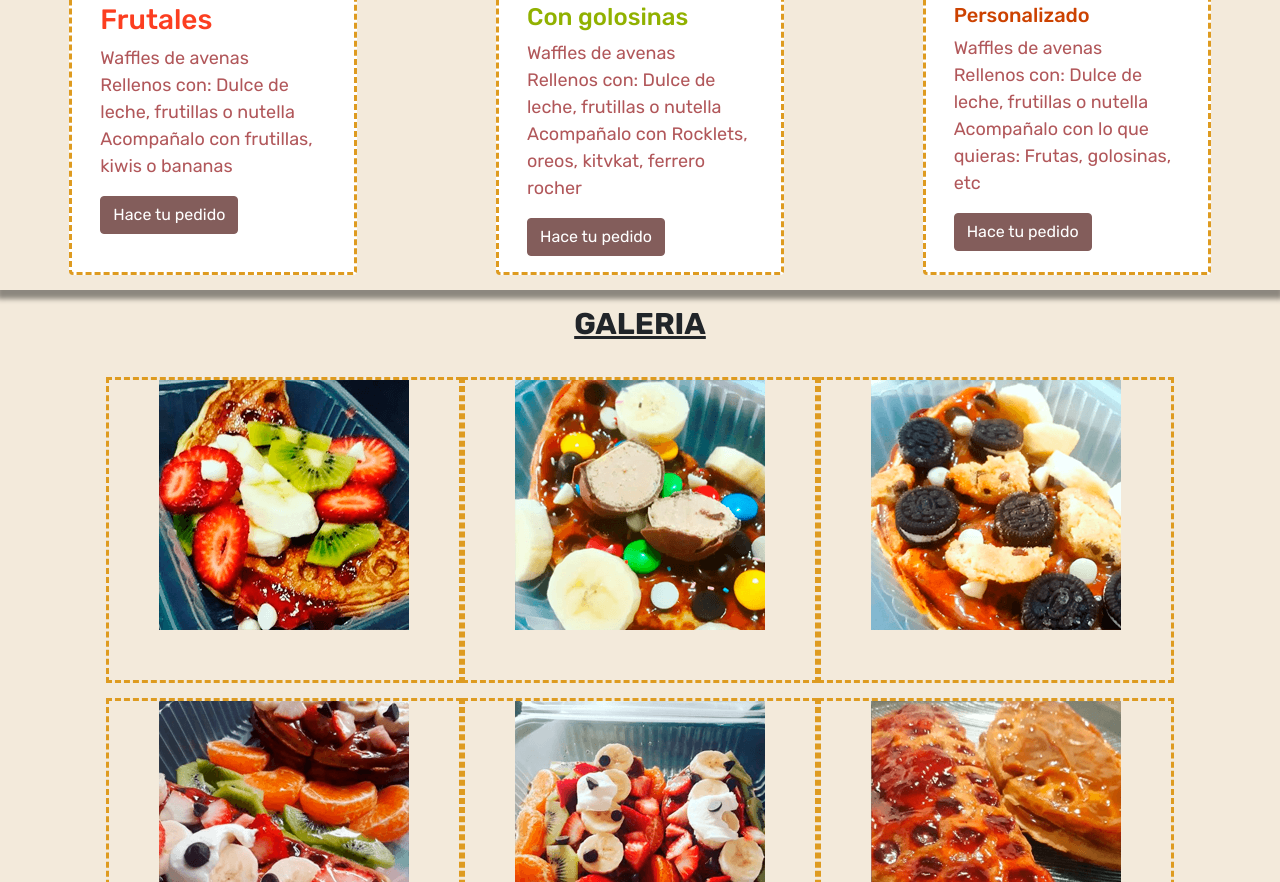
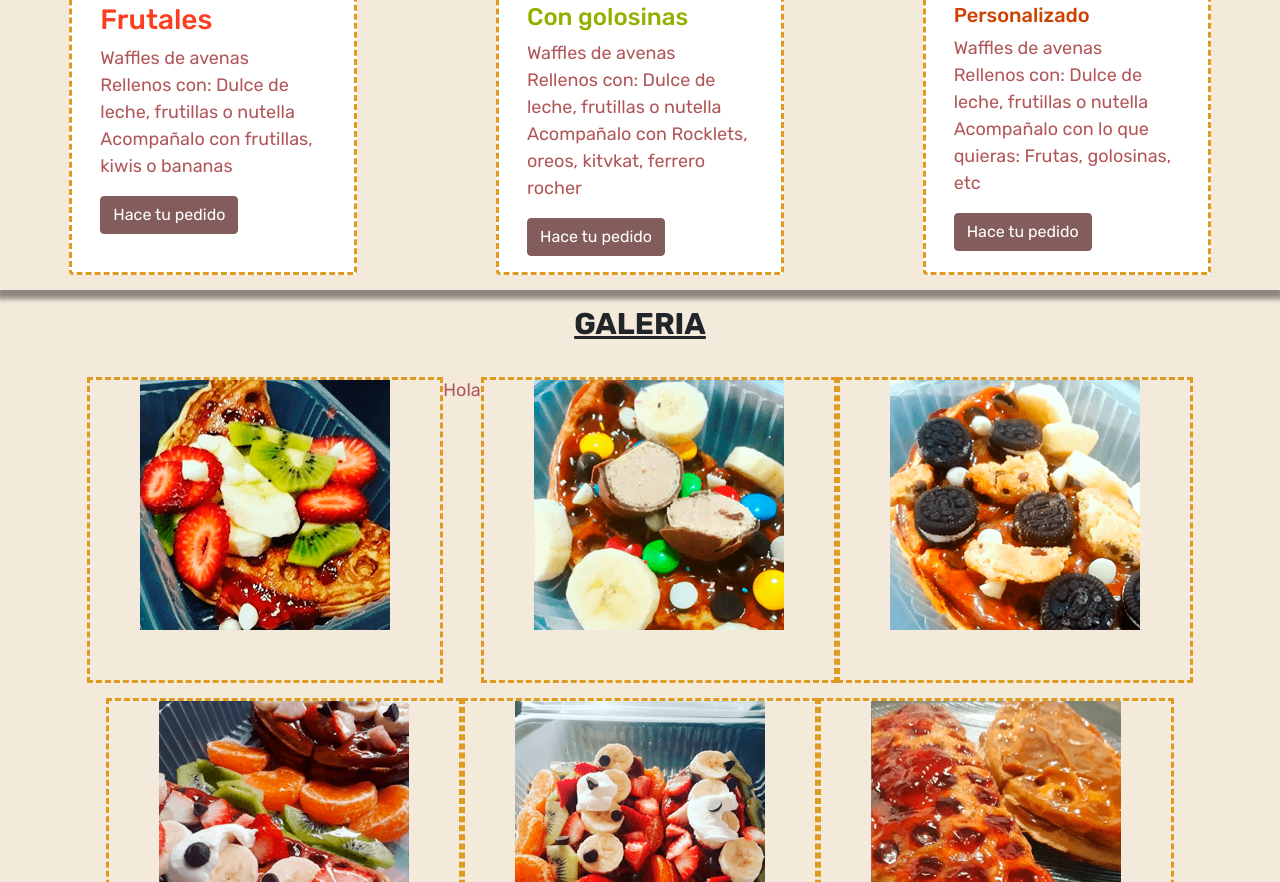
Before and after one commit to Gomez-mf/Wafflitosvm, a website: page pages/productos.html in a window 1280 px wide. Shown: the part 377-1259 px from the top of the page. Drawn offline with nearby package versions, Linux system fonts and the light colour scheme.

```diff
--- a/pages/productos.html
+++ b/pages/productos.html
@@ -71,6 +71,9 @@
             <h5 class="titulos centrar mt-3">Galeria</h5>
             <div class="galeria">
                 <img src="../media/wafflefruta.png" alt="waffles con frutas">
+                <P>
+                    Hola
+                </P>
                 <img src="../media/wafflegolosinas.png" alt="waffles con rocklets">
                 <img src="../media/waffleoroes.png" alt="waffles con oreos">
                 <img src="../media/maswaffles.png" alt="waffles con frutas">
```
